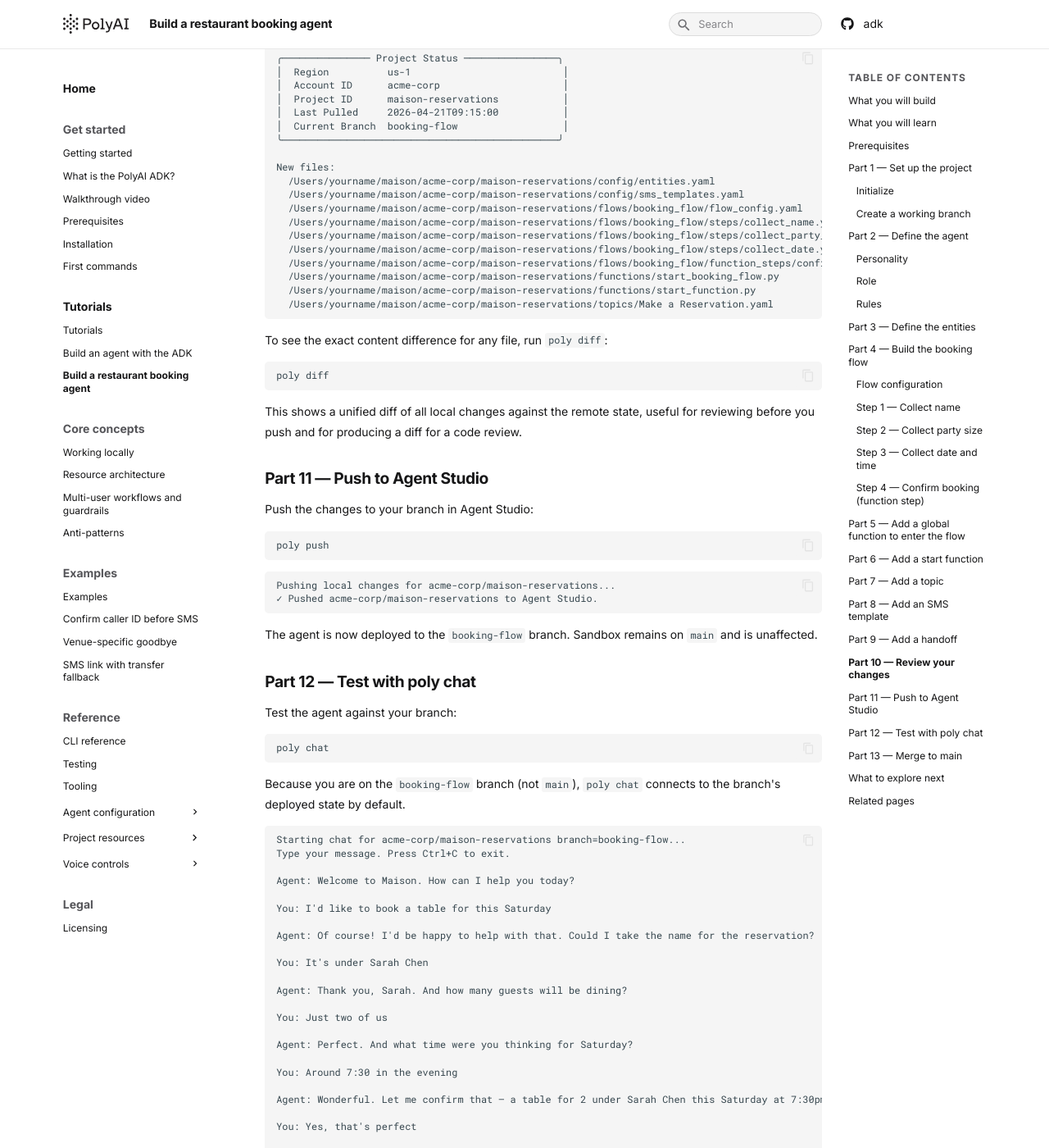
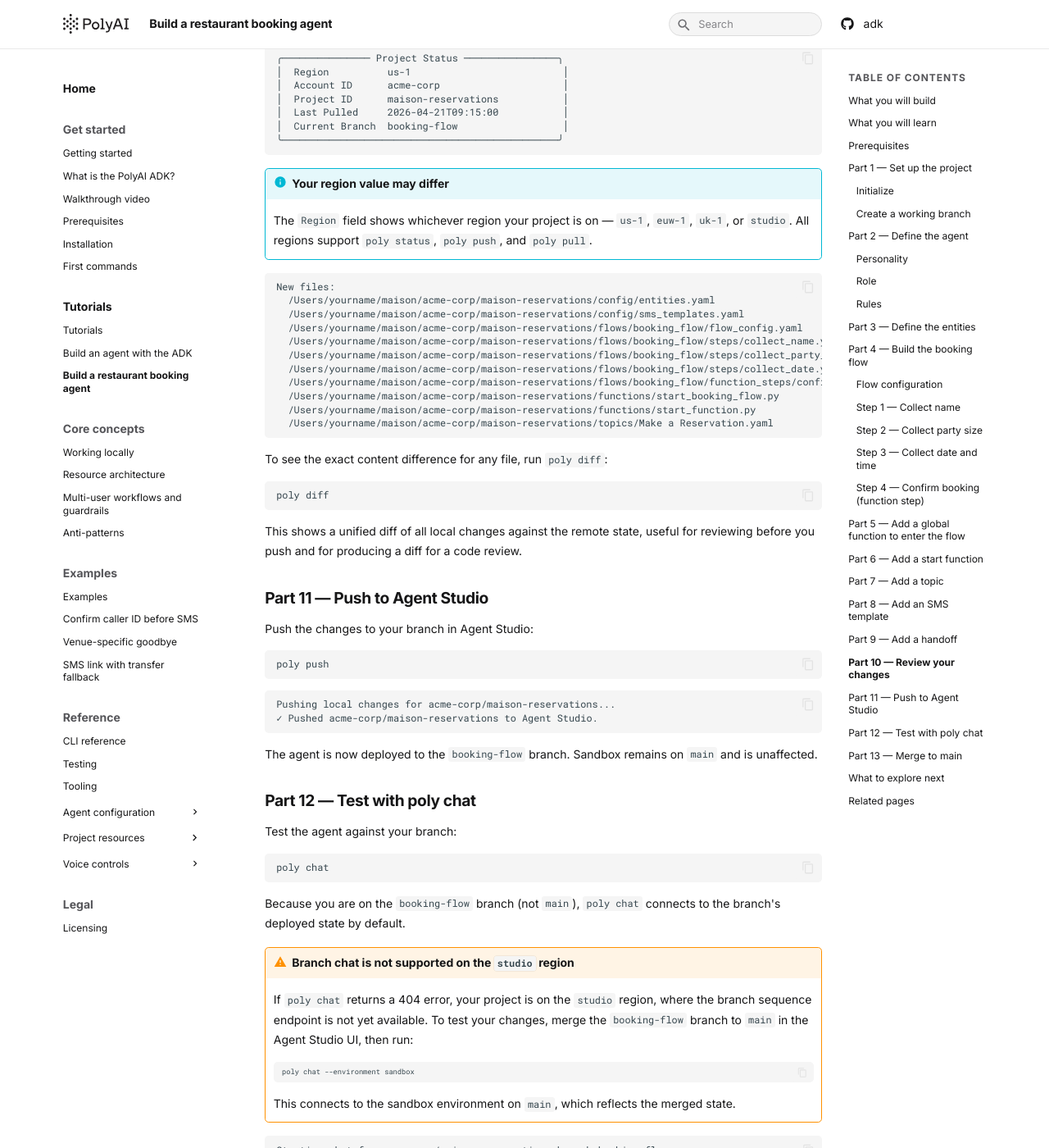
Before and after one commit to polyai/adk, an MkDocs documentation site: the page built from docs/docs/tutorials/restaurant-booking-agent.md, in a window 1280 px wide and 1400 px high, scrolled down 8667 px. Shown: the whole window at 82% size. Built offline with MkDocs 1.6.1 and Material for MkDocs 9.7.7, drawn with Linux system fonts in a browser that asks for light colours.

Commit message:
docs: document studio region limitation for poly chat branch testing

```diff
--- a/docs/docs/tutorials/restaurant-booking-agent.md
+++ b/docs/docs/tutorials/restaurant-booking-agent.md
@@ -444,6 +444,13 @@
 │  Last Pulled     2026-04-21T09:15:00           │
 │  Current Branch  booking-flow                  │
 ╰───────────────────────────────────────────────╯
+~~~
+
+!!! info "Your region value may differ"
+
+    The `Region` field shows whichever region your project is on — `us-1`, `euw-1`, `uk-1`, or `studio`. All regions support `poly status`, `poly push`, and `poly pull`.
+
+~~~text
 
 New files:
   /Users/yourname/maison/acme-corp/maison-reservations/config/entities.yaml
@@ -490,6 +497,16 @@
 ~~~
 
 Because you are on the `booking-flow` branch (not `main`), `poly chat` connects to the branch's deployed state by default.
+
+!!! warning "Branch chat is not supported on the `studio` region"
+
+    If `poly chat` returns a 404 error, your project is on the `studio` region, where the branch sequence endpoint is not yet available. To test your changes, merge the `booking-flow` branch to `main` in the Agent Studio UI, then run:
+
+    ~~~bash
+    poly chat --environment sandbox
+    ~~~
+
+    This connects to the sandbox environment on `main`, which reflects the merged state.
 
 ~~~text
 Starting chat for acme-corp/maison-reservations branch=booking-flow...
```
